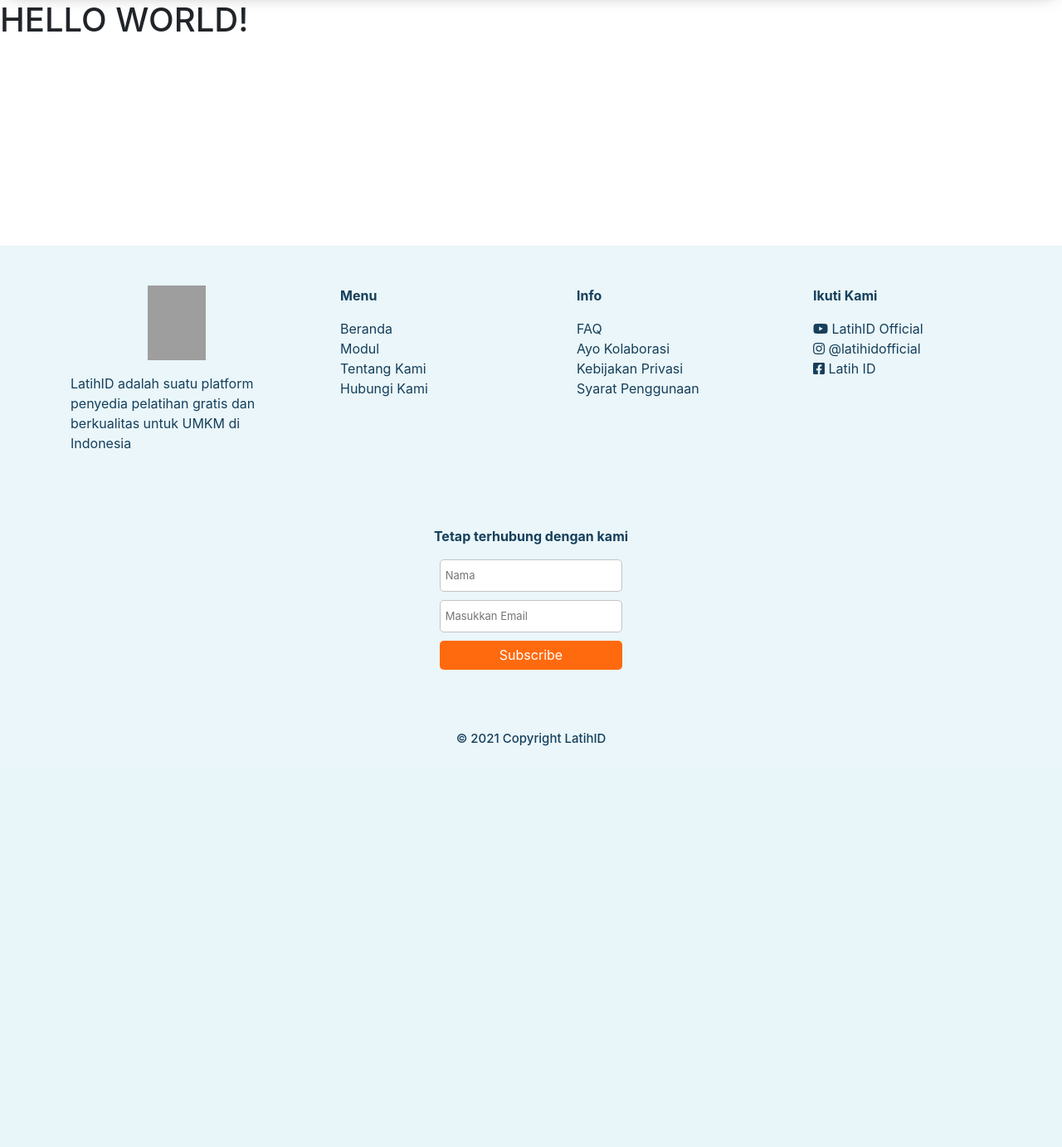
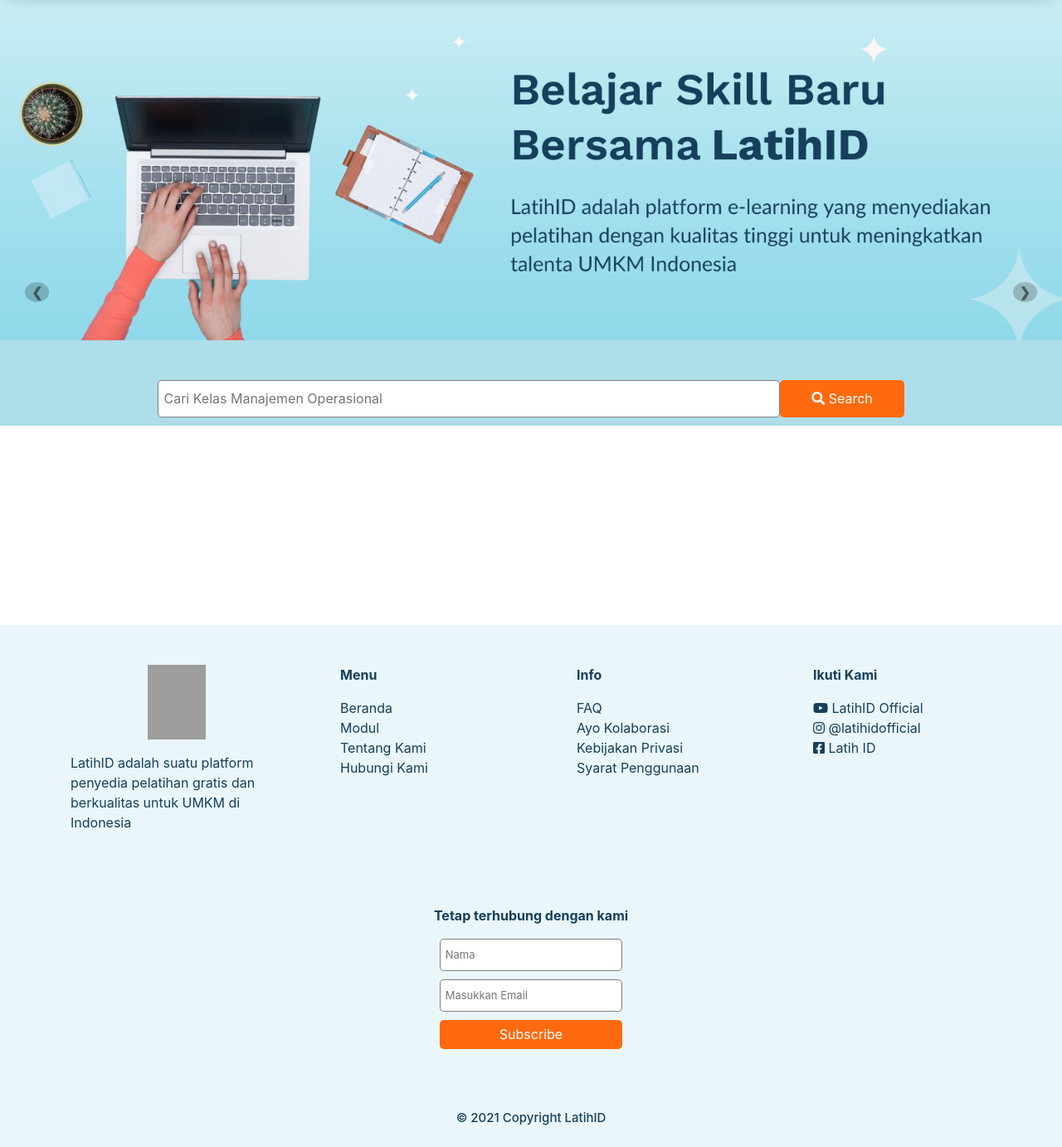
Before and after one commit to frz1110/latihID, a Django app: page / in a window 1280 px wide. Shown: the part 60-1442 px from the top of the page at 83% size. Before the commit the page ends 959 px from the top, so only its background shows below. Run offline with Django 3.2, Linux system fonts and the light colour scheme; some libraries are stand-ins or nearby versions; grey boxes are pictures that could not be loaded.

Commit message:
banner and search

```diff
--- /dev/null
+++ b/homepage/static/css/home.css
@@ -0,0 +1,56 @@
+.slides{
+    display: none;
+
+}
+.banner{
+    margin-top: 60px;
+}
+
+
+/* Next & previous buttons */
+.prev, .next {
+    background-color: rgba(0,0,0,0.2);
+    position: absolute;
+    top: 50%;
+
+    padding: 0 8px;
+    color:  rgba(0,0,0,0.5);
+    font-weight: bold;
+    border-radius: 50%;
+    user-select: none;
+    text-decoration: none !important;
+  }
+
+  .prev:hover, .next:hover {
+    background-color: white;
+    color:  inherit;
+  }
+
+  .next {
+    right: 0;
+    margin-right: 30px;
+
+  }
+
+  .prev {
+    margin-left: 30px;
+
+  }
+
+  .search input[type=text] {
+    height: 45px;
+    width: 750px;
+    margin-bottom: 10px;
+    border: 1px solid rgba(0,0,0,0.5);
+    border-radius: 5px;
+    font-size: 16px;
+
+  }
+  .button3{
+    background-color:#FF6A0E;
+    border-radius: 5px;
+    color:white;
+    width:150px;
+    border:0;
+    height: 45px;
+}
--- a/homepage/templates/home.html
+++ b/homepage/templates/home.html
@@ -1,7 +1,37 @@
 {% extends 'base.html' %}
 {% load static %}
 
+{% block meta %}
+<link rel="stylesheet" href="{% static 'css/home.css' %}">
+
+{% endblock %}
 
 {% block content %}
-<h1>HELLO WORLD!</h1>
+<div class="banner">
+    <div class="slides">
+        <img src="{% static 'img/banner1.png' %}" style="width:100%">
+    </div>
+    <div class="slides">
+        <img src="{% static 'img/banner2.png' %}" style="width:100%">
+    </div>
+    <div class="slides">
+        <img src="{% static 'img/banner3.png' %}" style="width:100%">
+    </div>
+    <div class="slides">
+        <img src="{% static 'img/banner4.jpg' %}" style="width:100%">
+    </div>
+    <a class="prev" onclick="moveSlides(-1)">&#10094;</a>
+    <a class="next" onclick="moveSlides(1)">&#10095;</a>
+</div>
+<div style="background-color:#AEDEE9;" class="search">
+
+    <br><br>
+    <div class="row justify-content-center" >
+    <input type="text" placeholder=" Cari Kelas Manajemen Operasional">
+    <button class="button3"><i class="fas fa-search"></i> Search</button>
+    </div>
+</div>
 {% endblock %}
+{% block customScript %}
+<script type="text/javascript" src="{% static 'js/home.js' %}"></script>
+{% endblock customScript %}
--- a/static/css/styles.css
+++ b/static/css/styles.css
@@ -22,6 +22,7 @@
     font-family:  'Gill Sans', 'Gill Sans MT', Calibri, 'Trebuchet MS', sans-serif;
     color:black;
 }
+
 
 .button1{
     background-color:#FF6A0E;
@@ -58,13 +59,11 @@
   }
 
 
-
-
-  input[type=text] {
+footer input[type=text] {
     height: 39px;
     width: 220px;
     margin-bottom: 10px;
-    border: 1px solid rgb(196, 195, 195);
+    border: 1px solid rgba(0,0,0,0.5);
     border-radius: 5px;
     font-size: 13px;
 
--- a/templates/base.html
+++ b/templates/base.html
@@ -14,7 +14,7 @@
     </head>
     <body>
         <header>
-            <nav class="navbar navbar-expand-lg navbar-light ">
+            <nav class="navbar fixed-top navbar-expand-lg navbar-light ">
                 <div class="container">
                     <a href="" class="navbar-brand ml-5"><img src="{% static 'img/logo.png' %}" id="logo" class="ml-3" ></a>
                     <button class="navbar-toggler"  type="button" data-toggle="collapse" data-target="#myNav" aria-controls="myNav" aria-expanded="false" aria-label="Toggle navigation" >
@@ -139,5 +139,7 @@
         <script type = "text/javascript"  src = "https://ajax.googleapis.com/ajax/libs/jquery/3.5.1/jquery.min.js"></script>
         <script src="https://cdn.jsdelivr.net/npm/popper.js@1.16.1/dist/umd/popper.min.js" integrity="sha384-9/reFTGAW83EW2RDu2S0VKaIzap3H66lZH81PoYlFhbGU+6BZp6G7niu735Sk7lN" crossorigin="anonymous"></script>
         <script src="https://stackpath.bootstrapcdn.com/bootstrap/4.5.2/js/bootstrap.min.js" integrity="sha384-B4gt1jrGC7Jh4AgTPSdUtOBvfO8shuf57BaghqFfPlYxofvL8/KUEfYiJOMMV+rV" crossorigin="anonymous"></script>
+        {% block customScript %}
+        {% endblock customScript %}
     </body>
 </html>
```
Also changed, not shown: homepage/static/js/home.js (added, +37 -0 lines).
